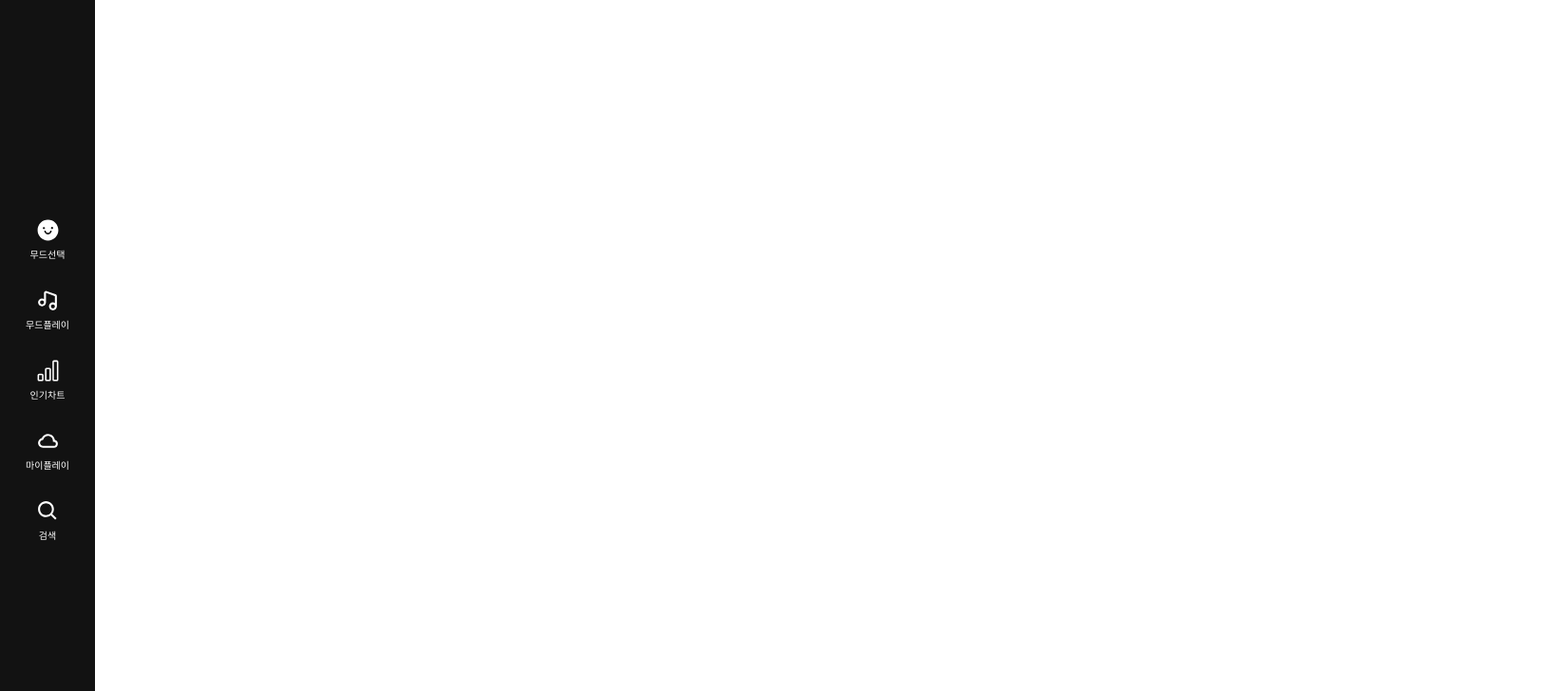
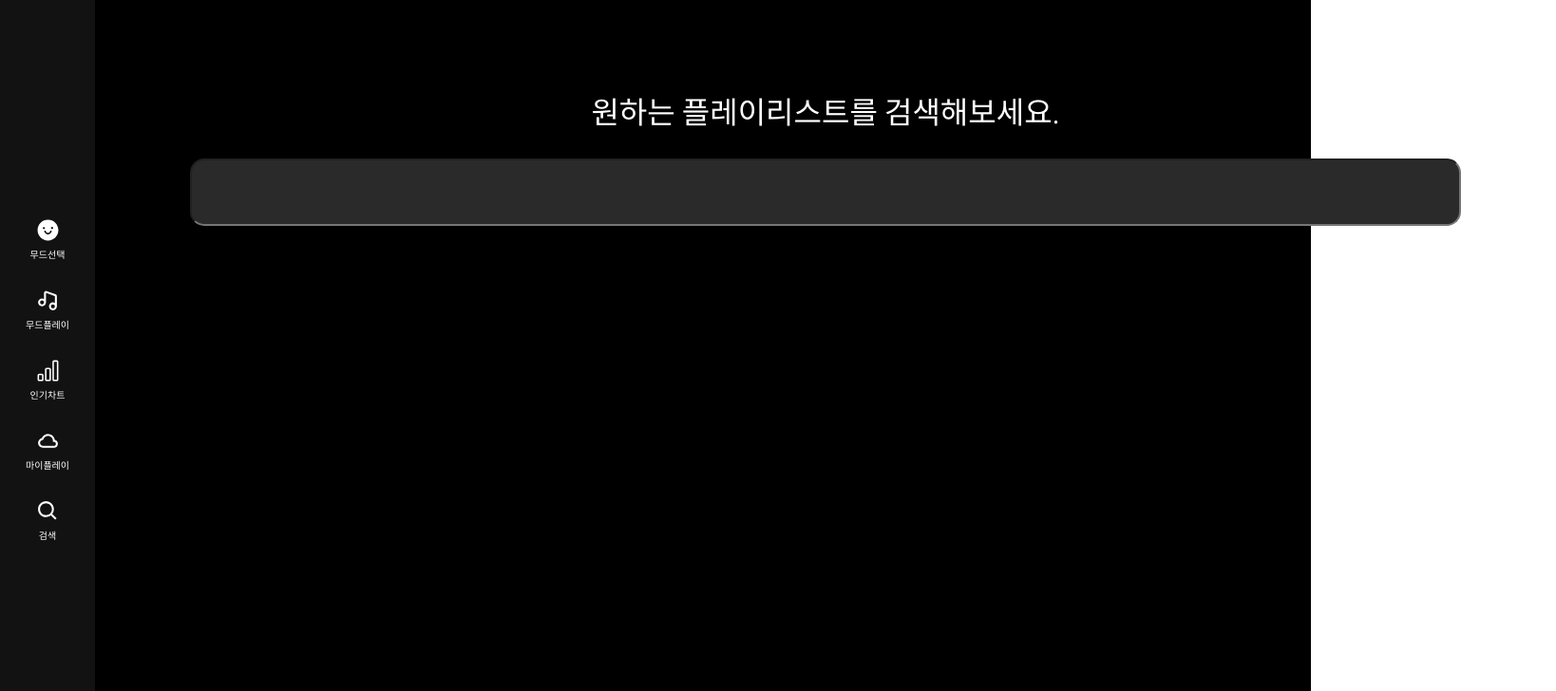
Before and after one commit to 2sel/Mood-Mango, a React (Create React App) app: page /search in a window 1280 px wide. Shown: the top 728 px of the page at 95% size, 1638 px wide, since content can reach past the window. Built offline with nearby package versions, Linux system fonts and the light colour scheme; what gapi-script would draw is missing.

Commit message:
feat.search부분 추가

```diff
--- a/package.json
+++ b/package.json
@@ -14,7 +14,9 @@
     "@types/react-dom": "^18.0.10",
     "@types/react-icons": "^3.0.0",
     "@types/react-redux": "^7.1.25",
+    "@types/react-router-dom": "^5.3.3",
     "@types/uuid": "^9.0.0",
+    "@typescript-eslint/eslint-plugin": "^5.48.2",
     "aos": "^2.3.4",
     "axios": "^1.2.3",
     "gapi": "^0.0.3",
--- a/src/pages/Search.tsx
+++ b/src/pages/Search.tsx
@@ -1,7 +1,44 @@
 import React from "react";
+import styled from "styled-components";
 
 const Search = () => {
-  return <div>Search</div>;
+  return (
+    <Background>
+      <SearchWrap>
+        <SearchTitle>원하는 플레이리스트를 검색해보세요.</SearchTitle>
+        <SearchInput></SearchInput>
+      </SearchWrap>
+    </Background>
+  );
 };
 
 export default Search;
+
+const Background = styled.div`
+  font-family: "Noto Sans KR", sans-serif;
+  background-color: #000000;
+  min-height: 100vh;
+  width: 100%;
+  display: flex;
+`;
+const SearchWrap = styled.div`
+  padding: 6.25rem;
+`;
+
+const SearchTitle = styled.div`
+  display: flex;
+  justify-content: center;
+  align-items: center;
+  font-weight: 300;
+  font-size: 2rem;
+  color: #ffffff;
+`;
+
+const SearchInput = styled.input`
+  width: 83.125rem;
+  height: 4.0625rem;
+  margin-top: 35px;
+  background-color: #2a2a2a;
+  border-radius: 15px;
+  font-size: 1.25rem;
+`;
--- a/src/shared/Routers.tsx
+++ b/src/shared/Routers.tsx
@@ -5,6 +5,7 @@ import Main from "../pages/Main";
 import Moods from "../pages/Moods";
 import Rank from "../pages/Rank";
 import Mypage from "../pages/Mypage";
+import Search from "../pages/Search";
 import { moodStorage } from "../components/common/MoodStorage";
 
 const Routers = () => {
@@ -15,6 +16,7 @@ const Routers = () => {
           <Route path="/" element={<Rank />} />
           <Route path="/main" element={<Main />} />
           <Route path="/mypage" element={<Mypage />} />
+          <Route path="/search" element={<Search />} />
         </Routes>
       </Layout>
     </BrowserRouter>
```
Also changed, not shown: 1 other file (tests, documents, lock files or other folders).
